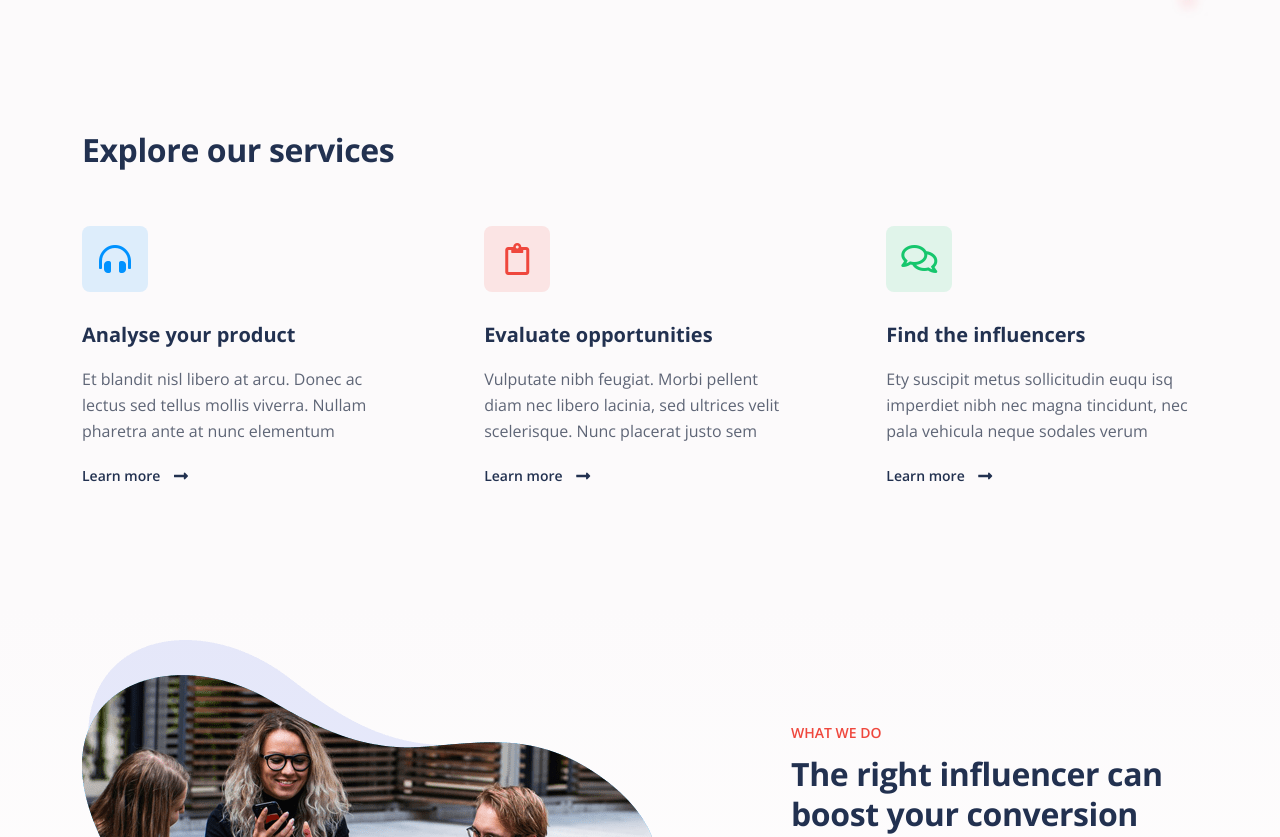
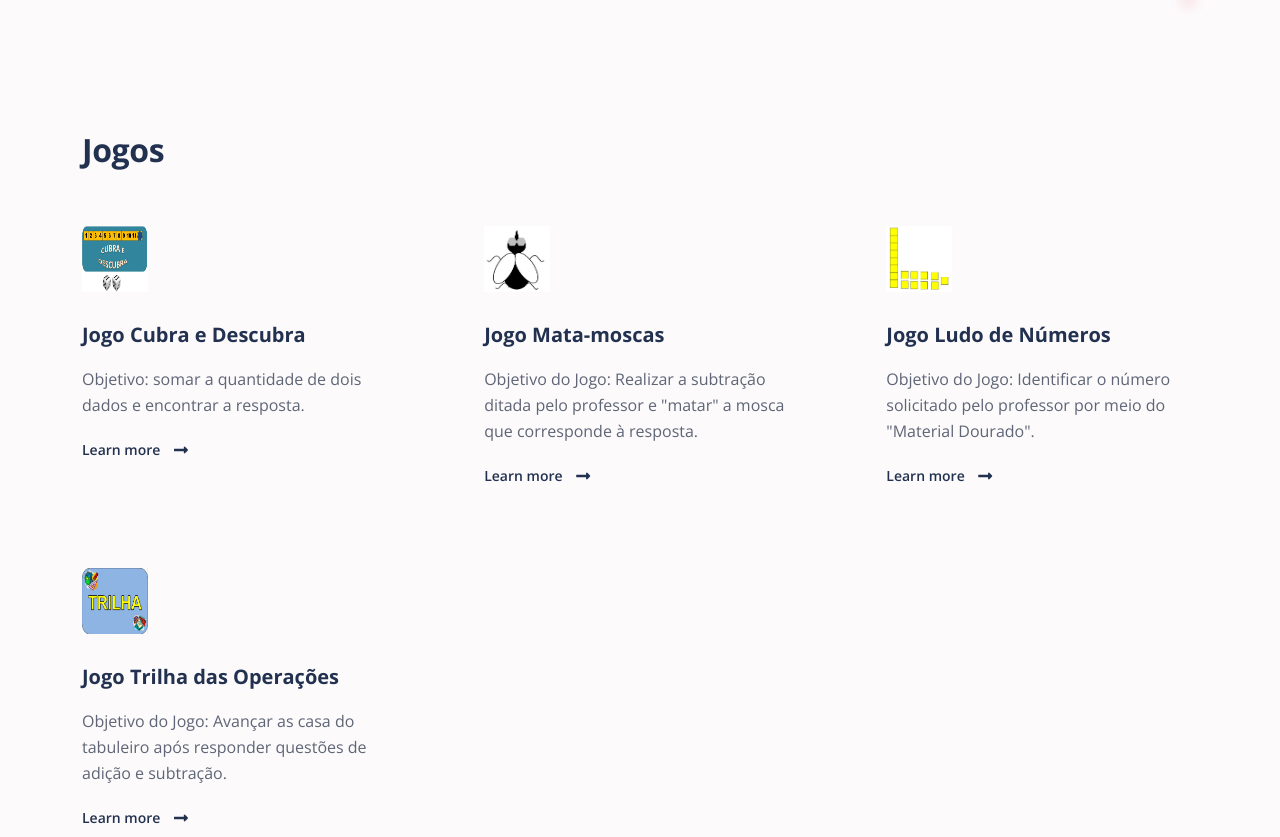
Before and after one commit to orck10/jogos-para-ensino-fundamental, a plain HTML site: page index.html in a window 1280 px wide. Shown: the part 884-1721 px from the top of the page. Drawn offline with nearby package versions, Linux system fonts and the light colour scheme.

Commit message:
add card jogos

```diff
--- a/css/styles.css
+++ b/css/styles.css
@@ -42,6 +42,16 @@ html {
 body, p {
 	color: #5e6576;
 	font: 400 1rem/1.625rem "Open Sans", sans-serif;
+}
+
+.img-square-custon-type {
+	height: 100%;
+	width: 100%;
+}
+
+.center-custom{
+	align-content: center;
+	justify-content: center;
 }
 
 h1 {
@@ -153,6 +163,10 @@ a:hover {
 
 .blue {
 	color: #0092ff;
+}
+
+.orange{
+	color: #ff8126;
 }
 
 .bg-gray {
--- a/index.html
+++ b/index.html
@@ -88,7 +88,7 @@
                     <div class="text-container">
                         <h1 class="h1-cus-title">Jogos Matemáticos no Ensino Fundamental I</h1>
                         <p class="p-large">Este site foi planejado para auxiliar o professor do Ensino Fundamental I a preparar suas aulas matemáticas utilizando Jogos de Regras. Nossa finalidade é o ensino de conceitos matemáticos por meio de recursos físicos ou digitais que promovam o engajamento de seus alunos.</p>
-                        <a class="btn-solid-lg" href="#services">Offered services</a>
+                        <a class="btn-solid-lg" href="#services">Jogos Digitais</a>
                     </div> <!-- end of text-container -->
                 </div> <!-- end of col -->
                 <div class="col-lg-6 col-xl-7">
@@ -107,46 +107,59 @@
         <div class="container">
             <div class="row">
                 <div class="col-lg-12">
-                    <h2>Explore our services</h2>
+                    <h2>Jogos</h2>
                 </div> <!-- end of col -->
             </div> <!-- end of row -->
             <div class="row">
                 <div class="col-lg-12">
 
                     <!-- Card -->
-                    <div class="card">
+                    <div class="card center-custom">
                         <div class="card-icon">
-                            <span class="fas fa-headphones-alt"></span>
+                            <img class="img-square-custon-type" src="images/cubra-descubra.jpeg">
                         </div>
                         <div class="card-body">
-                            <h5 class="card-title">Analyse your product</h5>
-                            <p>Et blandit nisl libero at arcu. Donec ac lectus sed tellus mollis viverra. Nullam pharetra ante at nunc elementum</p>
+                            <h5 class="card-title">Jogo Cubra e Descubra</h5>
+                            <p>Objetivo: somar a quantidade de dois dados e encontrar a resposta.</p>
+                            <a class="read-more no-line" href="article.html#teste">Learn more <span class="fas fa-long-arrow-alt-right"></span></a>
+                        </div>
+                    </div>
+                    <!-- end of card -->
+
+                    <!-- Card -->
+                    <div class="card center-custom">
+                        <div class="card-icon">
+                            <img class="img-square-custon-type" src="images/mata-mosca.jpeg">
+                        </div>
+                        <div class="card-body">
+                            <h5 class="card-title">Jogo Mata-moscas</h5>
+                            <p>Objetivo do Jogo: Realizar a subtração ditada pelo professor e "matar" a mosca que corresponde à resposta.</p>
                             <a class="read-more no-line" href="article.html">Learn more <span class="fas fa-long-arrow-alt-right"></span></a>
                         </div>
                     </div>
                     <!-- end of card -->
 
                     <!-- Card -->
-                    <div class="card">
-                        <div class="card-icon red">
-                            <span class="far fa-clipboard"></span>
+                    <div class="card center-custom">
+                        <div class="card-icon">
+                            <img class="img-square-custon-type" src="images/ludo-numeros.jpeg">
                         </div>
                         <div class="card-body">
-                            <h5 class="card-title">Evaluate opportunities</h5>
-                            <p>Vulputate nibh feugiat. Morbi pellent diam nec libero lacinia, sed ultrices velit scelerisque. Nunc placerat justo sem</p>
+                            <h5 class="card-title">Jogo Ludo de Números</h5>
+                            <p>Objetivo do Jogo: Identificar o número solicitado pelo professor por meio do "Material Dourado".</p>
                             <a class="read-more no-line" href="article.html">Learn more <span class="fas fa-long-arrow-alt-right"></span></a>
                         </div>
                     </div>
                     <!-- end of card -->
 
                     <!-- Card -->
-                    <div class="card">
-                        <div class="card-icon green">
-                            <span class="far fa-comments"></span>
+                    <div class="card center-custom">
+                        <div class="card-icon">
+                            <img class="img-square-custon-type" src="images/trilha-operacao.jpeg">
                         </div>
                         <div class="card-body">
-                            <h5 class="card-title">Find the influencers</h5>
-                            <p>Ety suscipit metus sollicitudin euqu isq imperdiet nibh nec magna tincidunt, nec pala vehicula neque sodales verum</p>
+                            <h5 class="card-title">Jogo Trilha das Operações</h5>
+                            <p>Objetivo do Jogo: Avançar as casa do tabuleiro após responder questões de adição e subtração.</p>
                             <a class="read-more no-line" href="article.html">Learn more <span class="fas fa-long-arrow-alt-right"></span></a>
                         </div>
                     </div>
```
Also changed, not shown: article.html (+1 -1 lines), images/WhatsApp Image 2021-09-19 at 18.57.22.jpeg (added), images/cubra-descubra.jpeg (added), images/ludo-numeros.jpeg (added), images/mata-mosca.jpeg (added), images/trilha-operacao.jpeg (added).
